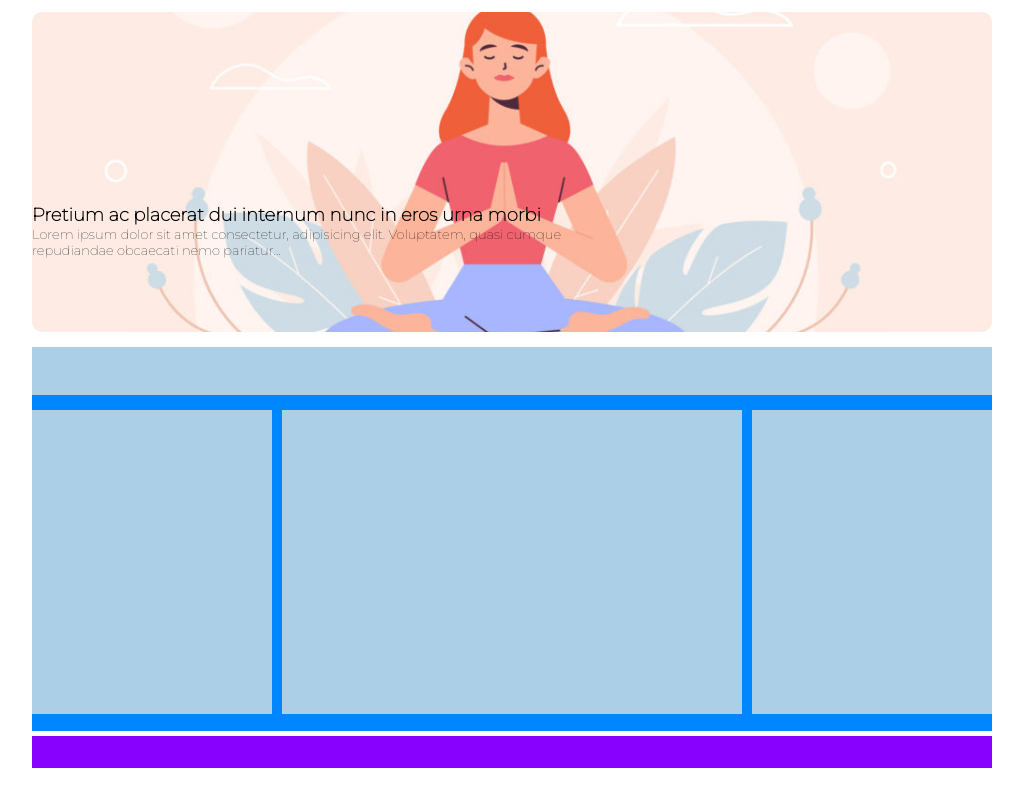
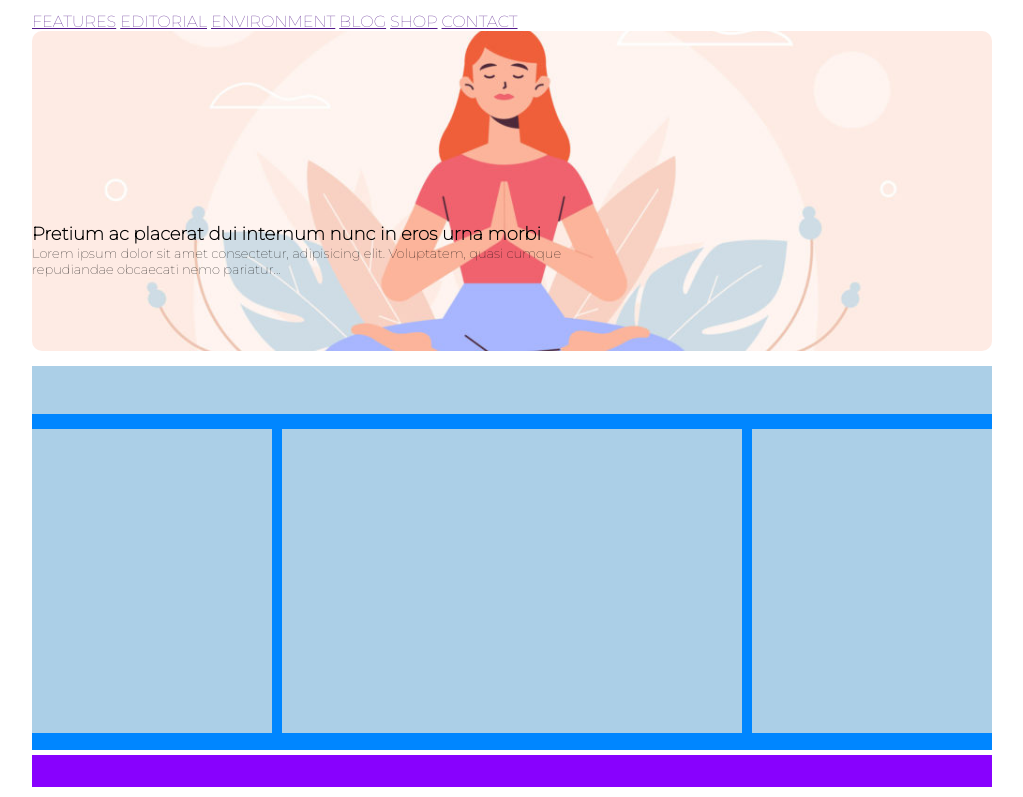
Before and after one commit to AndreaNocciolini/htmlcss-wp, a plain HTML site: page index.html in a window 1280 px wide. Shown: the part 77-874 px from the top of the page, without its empty margins (128-1151 px from the left). Drawn offline with Linux system fonts and the light colour scheme.

Commit message:
add-nav-finish-section-1

```diff
--- a/index.html
+++ b/index.html
@@ -22,14 +22,24 @@
     <div class="container">
         <!-- Inizio header -->
         <header class="header"><img class="logo" src="img/logo.png" alt=""></header>
+        <nav class="header-nav">
+            <a href="">FEATURES</a>
+            <a href="">EDITORIAL</a>
+            <a href="">ENVIRONMENT</a>
+            <a href="">BLOG</a>
+            <a href="">SHOP</a>
+            <a href="">CONTACT</a>
+        </nav>
         <!-- Fine header -->
         <main>
 
             <!-- Inizio section-1 -->
-            <div class="section-1">
-                <div class="section-1-content">
-                    <h1 class="section-1-title">Pretium ac placerat dui internum nunc in eros urna morbi</h1>
-                    <p class="section-1-paragraph">Lorem ipsum dolor sit amet consectetur, adipisicing elit. Voluptatem, quasi cumque repudiandae obcaecati nemo pariatur...</p>
+            <div class="section-1 section-1-background">
+                <div class="transparency">
+                    <div class="section-1-content">
+                        <h1 class="section-1-title">Pretium ac placerat dui internum nunc in eros urna morbi</h1>
+                        <p class="section-1-paragraph">Lorem ipsum dolor sit amet consectetur, adipisicing elit. Voluptatem, quasi cumque repudiandae obcaecati nemo pariatur...</p>
+                    </div>
                 </div>
             </div>
             <!-- Fine section-1 -->
```
